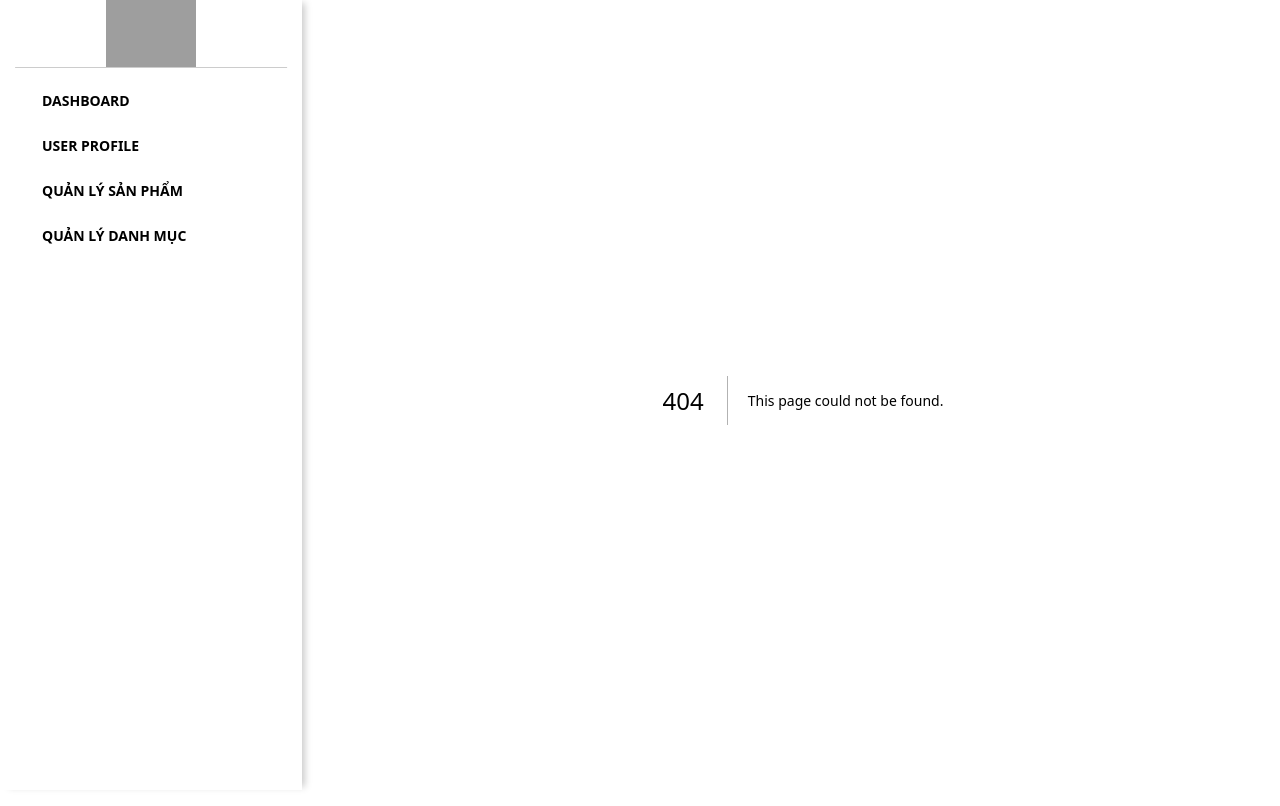
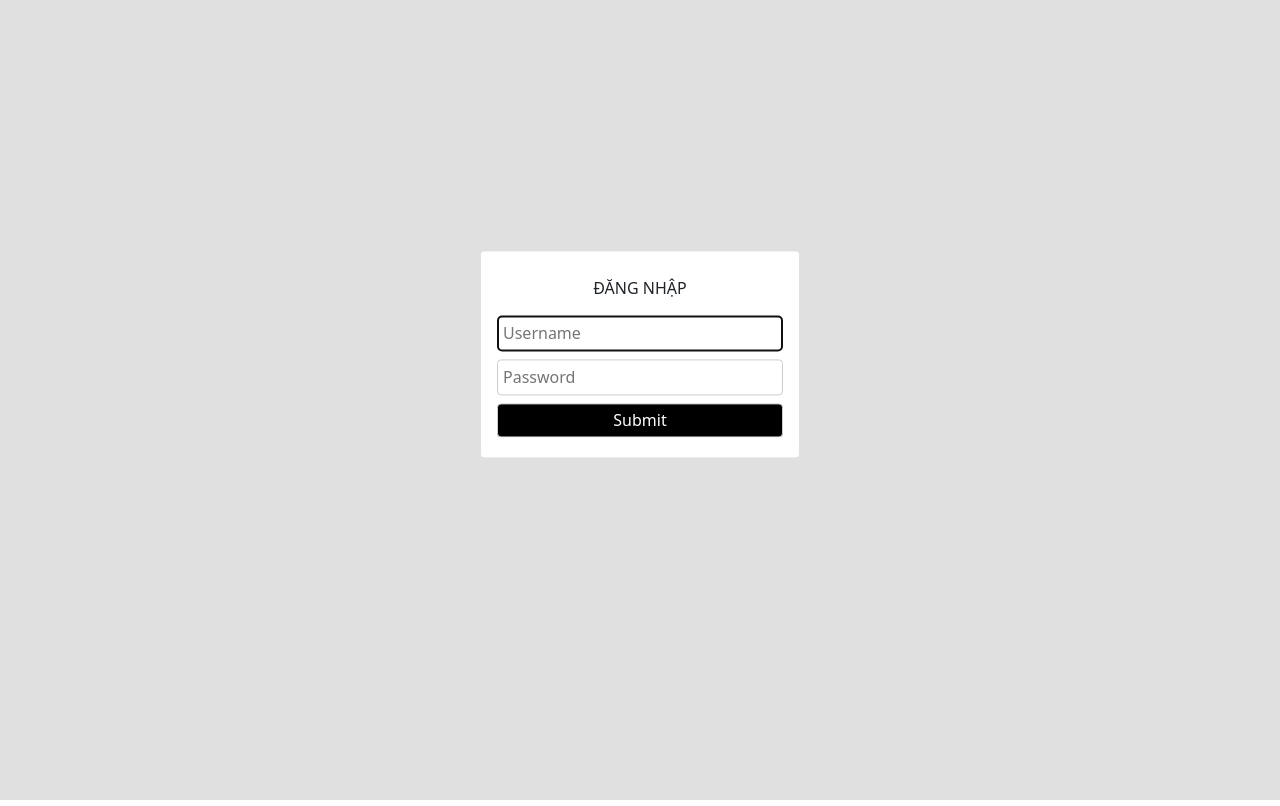
Before and after one commit to anb1906423/clothes-web-shop-admin, a Next.js app: page /login in a window 1280 px wide. Before the commit this address had no page. Built offline with nearby package versions, Linux system fonts and the light colour scheme.

Commit message:
login page

```diff
--- a/components/RowProductVariant.jsx
+++ b/components/RowProductVariant.jsx
@@ -83,7 +83,7 @@ const RowProductVariant = ({ product_id, colour, size, product_image, isSubmit }
                         data-product_id={product_id}
                     />
                     <label htmlFor="img-upload" className={imageURL !== '' ? 'd-none' : 'img-upload'}>
-                        <FaArrowAltCircleUp />
+                        {/* <FaArrowAltCircleUp /> */}
                     </label>
                     {imageURL && <img src={imageURL} alt="uploaded image" />}
                 </td>
--- /dev/null
+++ b/pages/login.jsx
@@ -0,0 +1,33 @@
+import React, { useState, useEffect, useRef } from 'react'
+import Heading from '@/components/Heading'
+const login = () => {
+    const usernameRef = useRef()
+    useEffect(() => {
+        usernameRef.current.focus()
+    }, [])
+    return (
+        <div className='login-page position-fixed d-flex justity-content-center align-items-center'>
+            <div className="login-box">
+                <Heading title="Đăng nhập" />
+                <form action="">
+                    <div className="w-100">
+                        <input
+                            placeholder="Username"
+                            className='w-100'
+                            type="text"
+                            ref={usernameRef}
+                        />
+                    </div>
+                    <div className='w-100'>
+                        <input placeholder='Password' className='w-100' type="password" />
+                    </div>
+                    <button className="login-btn w-100">
+                        Submit
+                    </button>
+                </form>
+            </div>
+        </div>
+    )
+}
+
+export default login
--- /dev/null
+++ b/styles/Login.scss
@@ -0,0 +1,34 @@
+.login-page {
+    width: 100%;
+    height: 100%;
+    left: 0;
+    right: 0;
+    background-color: #E0E0E0;
+    .login-box {
+        width: 320px;
+        margin: 0 auto;
+        background-color: #fff;
+        border: 1px solid #E0E0E0;
+        border-radius: 4px;
+        padding: 16px;
+        transform: translateY(-22%);
+        input {
+            padding: 5px;
+            margin: 4px 0;
+            border-radius: 4px;
+            border: 1px solid #ccc;
+        }
+        .login-btn {
+            padding: 4px;
+            margin: 4px 0;
+            border-radius: 4px;
+            border: 1px solid #ccc;
+            background-color: black;
+            color: #fff;
+            transition: all 0.2s ease-out;
+            &:hover {
+                opacity: .8;
+            }
+        }
+    }
+}
--- a/styles/RowProductVariant.scss
+++ b/styles/RowProductVariant.scss
@@ -12,23 +12,4 @@
             border: none;
         }
     }
-    .img-upload {
-        border: 1px solid #ccc;
-        display: inline-block;
-        padding: 6px 12px;
-        cursor: pointer;
-        font-size: 16px;
-        font-weight: 400;
-        color: #555;
-        background-color: #fff;
-        border-radius: 4px;
-      }
-
-      .img-upload:hover {
-        border-color: #999;
-      }
-
-      .img-upload:active {
-        background-color: #f2f2f2;
-      }
 }
--- a/styles/globals.scss
+++ b/styles/globals.scss
@@ -5,6 +5,7 @@
 @import "./Category.scss";
 @import "./ProductAdmin.scss";
 @import "./RowProductVariant.scss";
+@import "./Login.scss";
 
 * {
   margin: 0;
```
